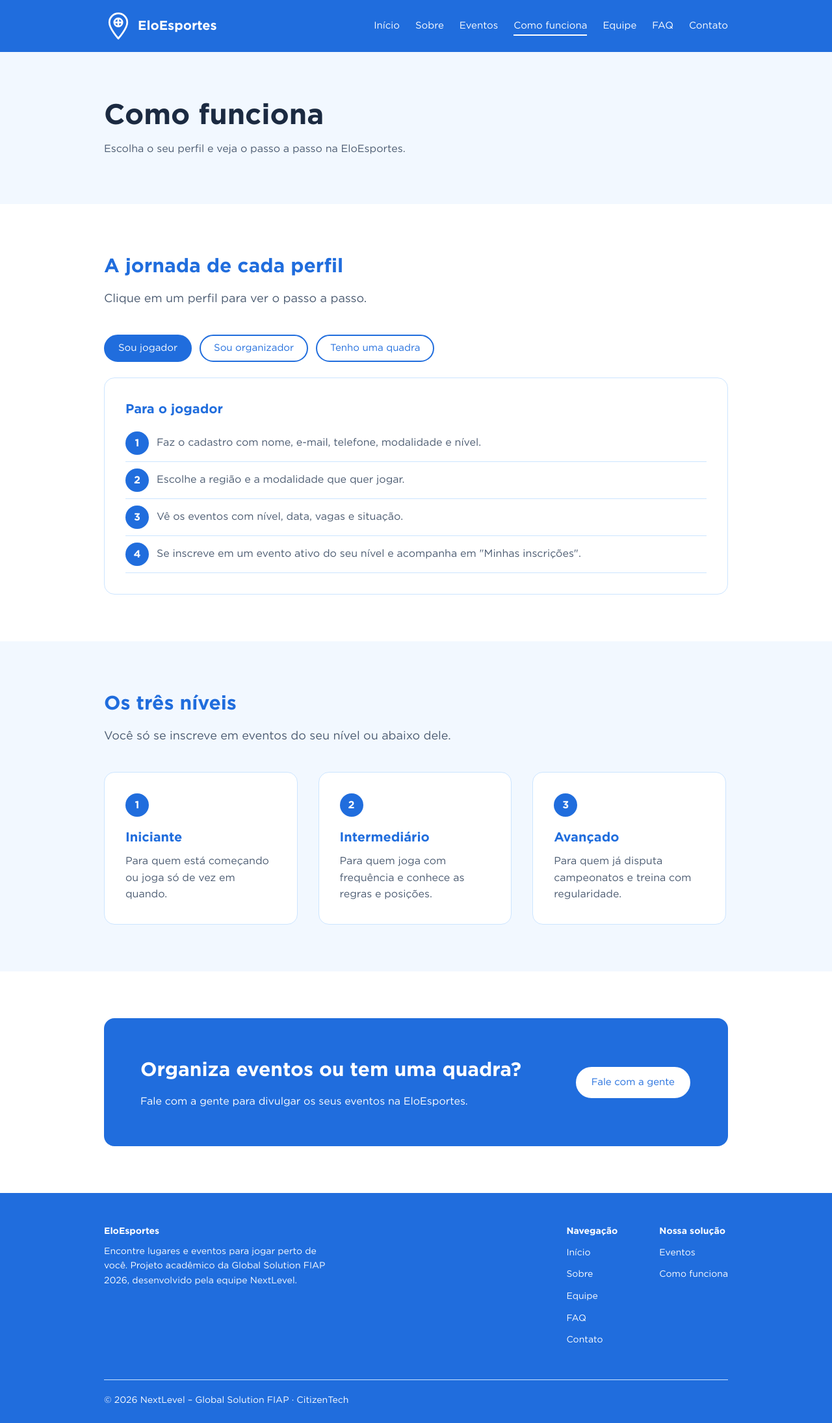
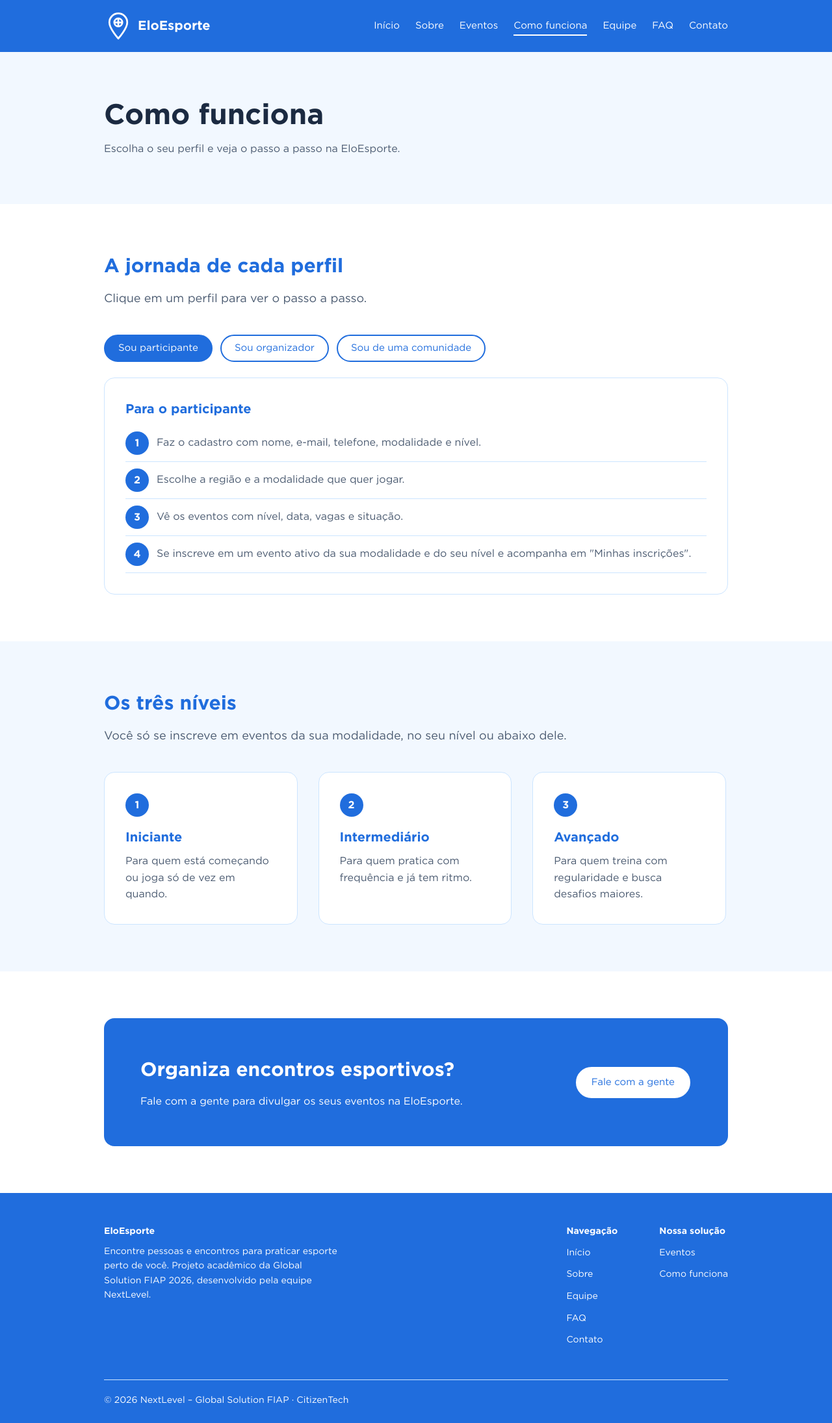
Before and after one commit to NextLevel-1TDSPT/gs_front_end, a plain HTML site: page como-funciona.html in a window 1280 px wide. Shown: the whole page at 65% size. Drawn offline with Linux system fonts and the light colour scheme; a script that the page names is missing.

Commit message:
feat: atualiza perfis e regras na página como funciona

```diff
--- a/como-funciona.html
+++ b/como-funciona.html
@@ -3,10 +3,10 @@
   <head>
     <meta charset="UTF-8" />
     <meta name="viewport" content="width=device-width, initial-scale=1.0" />
-    <meta name="description" content="Veja como a EloEsportes funciona para jogadores, organizadores e locais esportivos." />
+    <meta name="description" content="Veja como a EloEsporte funciona para participantes e organizadores." />
     <link rel="icon" href="assets/icons/favicon.svg" type="image/svg+xml" />
     <link rel="stylesheet" href="css/style.css" />
-    <title>Como funciona | EloEsportes</title>
+    <title>Como funciona | EloEsporte</title>
     <script src="js/script.js" defer></script>
   </head>
 
@@ -15,7 +15,7 @@
       <div class="container header-content">
         <a href="index.html" class="logo">
           <img src="assets/icons/logo.svg" alt="" />
-          EloEsportes
+          EloEsporte
         </a>
 
         <button class="menu-toggle" type="button" aria-label="Abrir menu">
@@ -42,7 +42,7 @@
       <section class="section section-alt">
         <div class="container">
           <h1>Como funciona</h1>
-          <p>Escolha o seu perfil e veja o passo a passo na EloEsportes.</p>
+          <p>Escolha o seu perfil e veja o passo a passo na EloEsporte.</p>
         </div>
       </section>
 
@@ -52,23 +52,23 @@
           <p class="subtitle">Clique em um perfil para ver o passo a passo.</p>
 
           <div class="abas-botoes" role="tablist" aria-label="Perfis">
-            <button class="aba-botao ativa" type="button" role="tab" aria-selected="true" data-aba="aba-jogador">Sou jogador</button>
+            <button class="aba-botao ativa" type="button" role="tab" aria-selected="true" data-aba="aba-jogador">Sou participante</button>
             <button class="aba-botao" type="button" role="tab" aria-selected="false" data-aba="aba-organizador">Sou organizador</button>
-            <button class="aba-botao" type="button" role="tab" aria-selected="false" data-aba="aba-local">Tenho uma quadra</button>
+            <button class="aba-botao" type="button" role="tab" aria-selected="false" data-aba="aba-local">Sou de uma comunidade</button>
           </div>
 
           <div class="card aba-painel ativa" id="aba-jogador" role="tabpanel">
-            <h3>Para o jogador</h3>
+            <h3>Para o participante</h3>
             <ol class="jornada">
               <li><span class="passo">1</span> Faz o cadastro com nome, e-mail, telefone, modalidade e nível.</li>
               <li><span class="passo">2</span> Escolhe a região e a modalidade que quer jogar.</li>
               <li><span class="passo">3</span> Vê os eventos com nível, data, vagas e situação.</li>
-              <li><span class="passo">4</span> Se inscreve em um evento ativo do seu nível e acompanha em "Minhas inscrições".</li>
+              <li><span class="passo">4</span> Se inscreve em um evento ativo da sua modalidade e do seu nível e acompanha em "Minhas inscrições".</li>
             </ol>
           </div>
 
           <div class="card aba-painel" id="aba-organizador" role="tabpanel">
-            <h3>Para o organizador de eventos</h3>
+            <h3>Para instrutores e organizadores</h3>
             <ol class="jornada">
               <li><span class="passo">1</span> Cadastra o evento com nome, região, modalidade, data e nível exigido.</li>
               <li><span class="passo">2</span> Define a quantidade de vagas.</li>
@@ -78,12 +78,12 @@
           </div>
 
           <div class="card aba-painel" id="aba-local" role="tabpanel">
-            <h3>Para quadras, clubes e centros esportivos</h3>
+            <h3>Para comunidades e locais esportivos</h3>
             <ol class="jornada">
-              <li><span class="passo">1</span> Cadastra o local e as modalidades que ele recebe.</li>
+              <li><span class="passo">1</span> Cadastra o parque, a quadra ou o ponto de encontro.</li>
               <li><span class="passo">2</span> Divulga os eventos que acontecem no espaço.</li>
-              <li><span class="passo">3</span> Recebe jogadores que já conhecem o nível do evento.</li>
-              <li><span class="passo">4</span> Ocupa melhor os horários livres da quadra.</li>
+              <li><span class="passo">3</span> Aproxima moradores que praticam a mesma modalidade.</li>
+              <li><span class="passo">4</span> Fortalece a comunidade local por meio do esporte.</li>
             </ol>
           </div>
         </div>
@@ -92,7 +92,7 @@
       <section class="section section-alt">
         <div class="container">
           <h2>Os três níveis</h2>
-          <p class="subtitle">Você só se inscreve em eventos do seu nível ou abaixo dele.</p>
+          <p class="subtitle">Você só se inscreve em eventos da sua modalidade, no seu nível ou abaixo dele.</p>
 
           <div class="linha">
             <article class="card col-3">
@@ -103,12 +103,12 @@
             <article class="card col-3">
               <span class="passo">2</span>
               <h3>Intermediário</h3>
-              <p>Para quem joga com frequência e conhece as regras e posições.</p>
+              <p>Para quem pratica com frequência e já tem ritmo.</p>
             </article>
             <article class="card col-3">
               <span class="passo">3</span>
               <h3>Avançado</h3>
-              <p>Para quem já disputa campeonatos e treina com regularidade.</p>
+              <p>Para quem treina com regularidade e busca desafios maiores.</p>
             </article>
           </div>
         </div>
@@ -118,8 +118,8 @@
         <div class="container">
           <div class="cta-box">
             <div>
-              <h2>Organiza eventos ou tem uma quadra?</h2>
-              <p>Fale com a gente para divulgar os seus eventos na EloEsportes.</p>
+              <h2>Organiza encontros esportivos?</h2>
+              <p>Fale com a gente para divulgar os seus eventos na EloEsporte.</p>
             </div>
             <a href="contato.html" class="btn btn-primary">Fale com a gente</a>
           </div>
@@ -131,9 +131,9 @@
       <div class="container">
         <div class="footer-content">
           <div>
-            <p class="footer-title">EloEsportes</p>
+            <p class="footer-title">EloEsporte</p>
             <p>
-              Encontre lugares e eventos para jogar perto de você. Projeto
+              Encontre pessoas e encontros para praticar esporte perto de você. Projeto
               acadêmico da Global Solution FIAP 2026, desenvolvido pela equipe
               NextLevel.
             </p>
```
